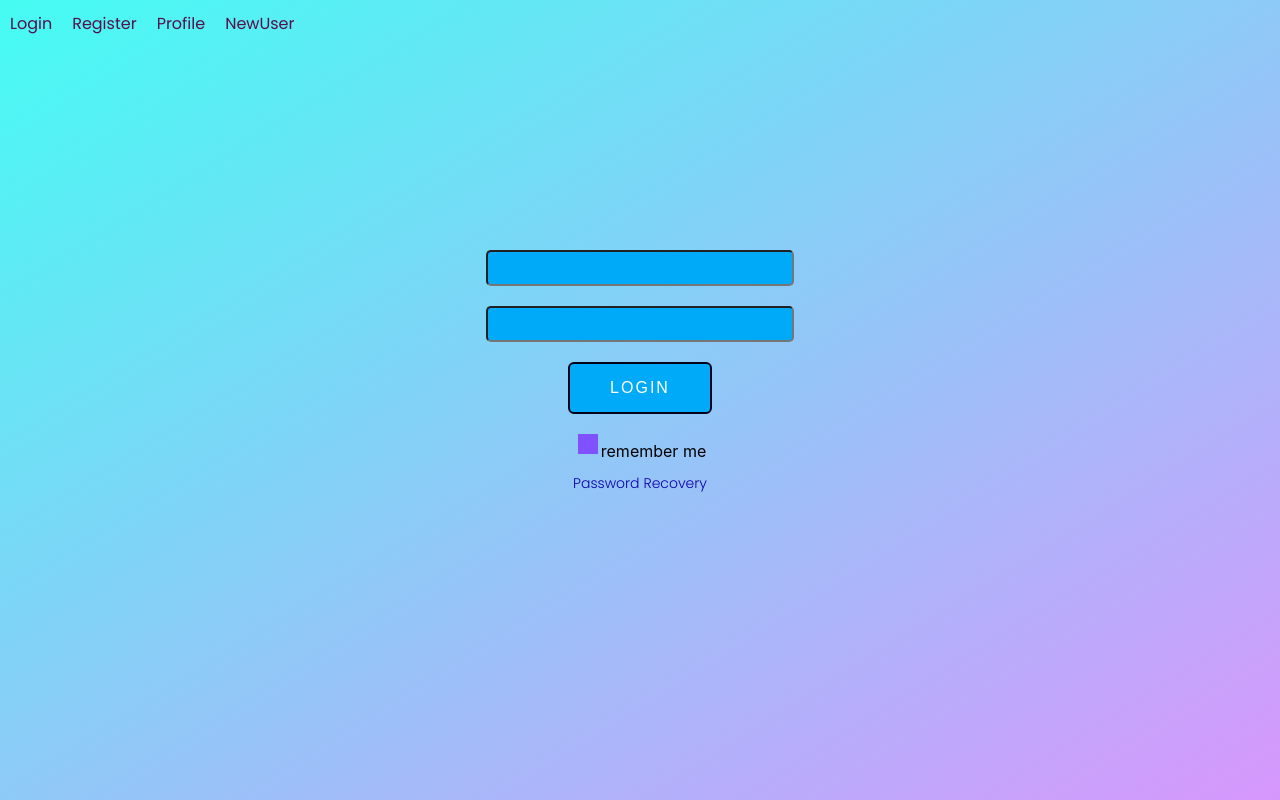
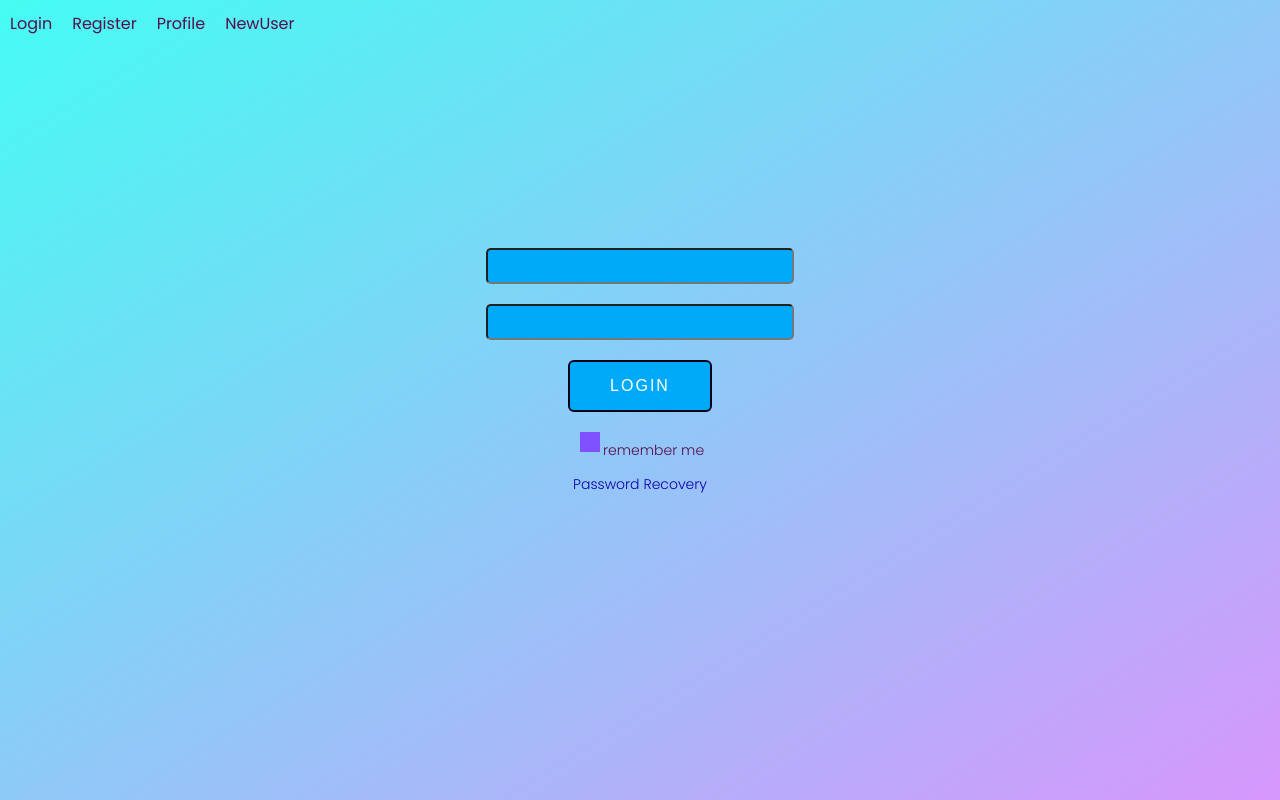
Before and after one commit to Trivium-bit/cards-triv, a React (Create React App) app: page / in a window 1280 px wide. Built offline with nearby package versions, Linux system fonts and the light colour scheme.

Commit message:
chechbox style

```diff
--- a/src/n1-main/components/c3-Checkbox/Checkbox.module.css
+++ b/src/n1-main/components/c3-Checkbox/Checkbox.module.css
@@ -2,7 +2,6 @@
    display: flex;
    justify-content: center;
    align-content: center;
-cursor: pointer;
 }
 
 .checkbox {
@@ -11,6 +10,7 @@ cursor: pointer;
    height: 20px;
    margin-top: 20px;
    background: rgb(128, 82, 255);
+   cursor: pointer;
 }
 
 .checkbox:hover {
@@ -26,3 +26,15 @@ cursor: pointer;
 .checkbox:focus {
    outline: rgb(27, 0, 146) solid 2px;
 }
+
+.text {
+   font-family: 'Poppins', sans-serif;
+   color: rgb(87, 14, 75);
+   font-size: 14px;
+   font-weight: 300;
+   line-height: 1.71429;
+   text-align: left
+}
+.text:hover {
+   color: rgb(255, 255, 255);
+}
--- a/src/n1-main/components/c3-Checkbox/Checkbox.tsx
+++ b/src/n1-main/components/c3-Checkbox/Checkbox.tsx
@@ -29,12 +29,11 @@ const SuperCheckbox: React.FC<SuperCheckboxPropsType> = (
     const finalInputClassName = `${s.checkbox} ${className ? className : ""}`;
 
     return (
-        <label>
+        <label className={s.text}>
             <input
                 type={"checkbox"}
                 onChange={onChangeCallback}
                 className={finalInputClassName}
-
                 {...restProps}
             />
             {children && <span className={s.spanClassName}>{children}</span>}
```
Lines whose indentation alone changed are shown as unchanged.
